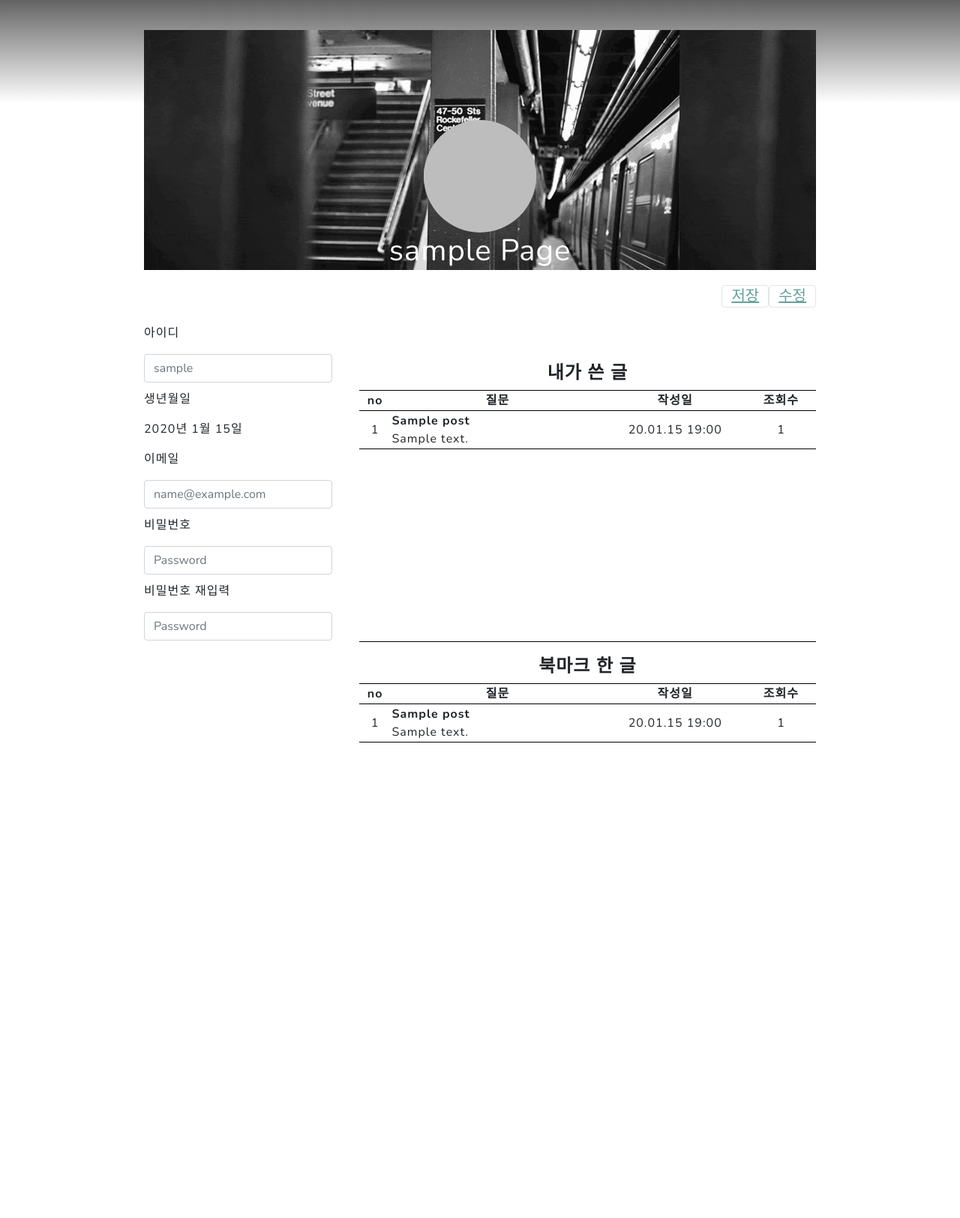
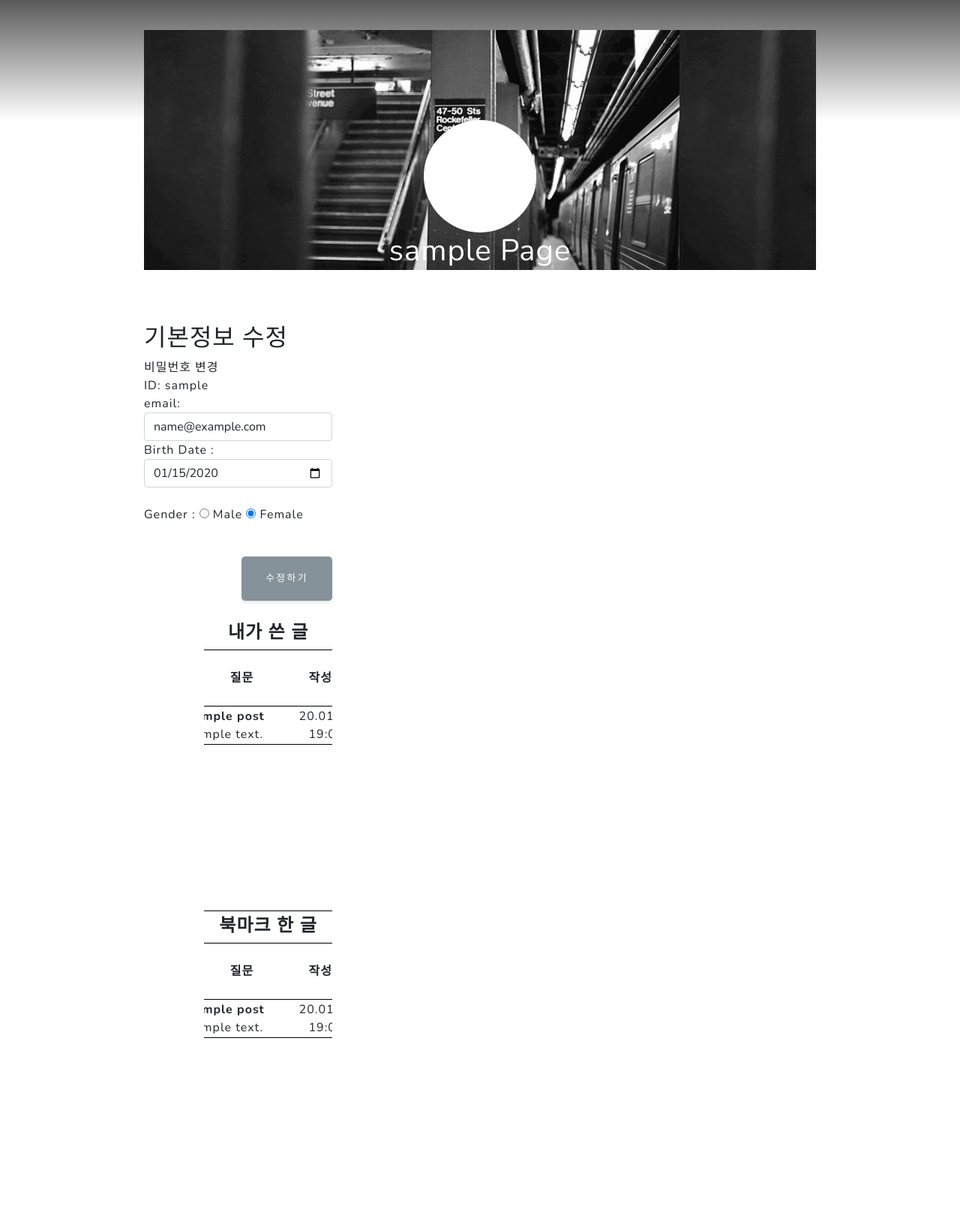
Before and after one commit to JinMinji/SubChat, a Django app: page /profile/test/ in a window 1280 px wide. Shown: the part 88-1712 px from the top of the page at 75% size. Before the commit the page ends 1078 px from the top, so only its background shows below. Run offline with Django 4.2, Linux system fonts and the light colour scheme; a user stored in the database is signed in; tables that the repository leaves empty hold one stand-in row (values such as "Sample post"); some libraries are stand-ins or nearby versions.

Commit message:
페이지네이션 중앙정렬, 마이페이지 수정 연동

```diff
--- a/subchat_pj/freeapp/static/freeapp/post.css
+++ b/subchat_pj/freeapp/static/freeapp/post.css
@@ -30,10 +30,14 @@
 ul.pagination {
     list-style-type: none;
     margin: 0;
+    margin-top: 10px;
     padding: 0;
     overflow: hidden;
     background-color: transparent;
-    text-align: center;
+
+    flex-direction: row;
+    flex-wrap: wrap;
+    justify-content: center;
 }
 
 li.page-item {
--- a/subchat_pj/freeapp/templates/freeapp/post_list.html
+++ b/subchat_pj/freeapp/templates/freeapp/post_list.html
@@ -13,9 +13,9 @@
 
         <ul id="post_menu" style="list-style-type: none;">
             {% if user.is_authenticated %}
-                <li style="float:right; text-align:center;"><button onclick="location.href='{% url 'free:create' %}'">글쓰기&#9997;</button></li>
+                <li style="float:right; text-align:center;"><button class="button" onclick="location.href='{% url 'free:create' %}'">글쓰기&#9997;</button></li>
             {% else %}
-                <li style="float:right; text-align:center;"><button onclick="location.href='{% url 'accounts:login' %}'">글쓰기&#9997;</button></li>
+                <li style="float:right; text-align:center;"><button class="button" onclick="location.href='{% url 'accounts:login' %}'">글쓰기&#9997;</button></li>
             {% endif %}
         </ul>
 
@@ -95,6 +95,7 @@
         </li>
     {% endif %}
 </ul>
+
 {% endif %}
 {% if messages %}
     {{ message.tag }}
--- a/subchat_pj/profileapp/static/profileapp/mypage.css
+++ b/subchat_pj/profileapp/static/profileapp/mypage.css
@@ -52,7 +52,7 @@
 }
 
 .container2{
-    margin-bottom: 20%;
+    margin-bottom: 0%;
 }
 
 
--- a/subchat_pj/profileapp/templates/profileapp/mypage_bak.html
+++ b/subchat_pj/profileapp/templates/profileapp/mypage_bak.html
@@ -2,56 +2,56 @@
 {% block content %}
 {% load static %}
 <link rel="stylesheet" href="{% static 'profileapp/mypage.css' %}">
+<link href="{% static 'profileapp/emoji_select.css' %}" rel="stylesheet" >
+
 <body></body>
 <div class="mypage">
     <div class = "page" >
         <div class="page2">
-                <div class="box" style="background: #BDBDBD;">
-                    <img class="profile" >
+            <div class="box" style="background: #fff;">
+                <div onclick="window.open(href='{% url 'profile:emoji'%}','이모지변경','width=600,height=700,location=no,status=no,scrollbars=yes');" style="text-align: center; font-size:70pt; cursor:pointer">{{my_emoji|safe}}</div>
             </div>
                 <h1 style="text-align: center;">{{user}} Page</h1>
         </div>
     </div>
 
-        <div>
-            <button class = "modifybar" type = "button">
-                <a href = "#">수정</a>
-            </button>
-        </div>
-        <div>
-            <button class = "savebar" type = "button">
-                <a href = "#">저장</a>
-            </button>
-        </div>
     <div class = "aside" >
-            <div class = "box1">
-            <p>아이디</p>
-            <input type="text" name="username" id="username" value="" class="form-control input-lg" placeholder="{{user}}">
-<!--            <p class = "box2"> {{user}}</p>-->
-            </div>
-            <div class = "box1">
-            <p > 생년월일</p>
-            <p class = "box2">{{user.birth}}</p>
-            </div>
-            <div class = "box1">
-            <p > 이메일</p>
-<!--            <p class = "box2">{{user.email}}</p>-->
-            <input type="text" name="email" id="email" value="" class="form-control input-lg" placeholder="{{user.email}}">
-            </div>
-            <div class = "box1">
-            <p > 비밀번호</p>
-            <input type="password" name="password1" id="password1" value="" class="form-control input-lg" placeholder="Password">
-            </div>
-            <div class = "box1">
-            <p > 비밀번호 재입력</p>
-            <input type="password" name="password2" id="password2" value="" class="form-control input-lg" placeholder="Password">
-            </div>
-
-        </div>
-
+        <h2>기본정보 수정</h2>
+        <span onclick="window.open(href='{% url 'profile:change_password'%}','비밀번호변경','width=300,height=300,location=no,status=no,scrollbars=yes');" style="cursor:pointer">비밀번호 변경</span>
+        <form method="post" action=".">
+         {% csrf_token %}
+         {% include "form_errors.html" %}
+            <label>ID: </label>
+            <label>{{form.username.value|default_if_none:''}}</label>
+            <br>
+            <label>email: </label>
+            <input type="text" name="email" id="email" class="form-control input-lg" value="{{form.email.value|default_if_none:''}}"/>
+            <label>Birth Date : </label>
+            <input type="date" class="form-control input-lg" id="birth" name="birth" value="{{user.birth|date:'Y-m-d'}}">
+            <br>
+            <label>Gender : </label>
+            {%if form.gender.value == 'M'%}
+                <label class="radio-inline">
+                    <input type="radio" name="gender" value="M" id=male checked="True" /> Male
+                </label>
+                <label class="radio-inline">
+                    <input type="radio" name="gender" value="F" id=female /> Female
+                </label>
+            {%else%}
+            <label class="radio-inline">
+                    <input type="radio" name="gender" value="M" id=male /> Male
+                </label>
+                <label class="radio-inline">
+                    <input type="radio" name="gender" value="F" id=female checked="True"/> Female
+                </label>
+            {%endif%}
+            <br>
+            <br>
+            <button class="btn btn-lg btn-primary btn-block signup-btn" type="submit">수정하기</button>
+        </form>
         <div class="section">
             <div class ="section2" style="overflow-y:scroll; height:50%; border-collapse:collapse;" >
-            <th >
+                <th>
                     <h4 style = "text-align: center; padding-top: 10px; "><span><strong>내가 쓴 글</strong></span></h4>
                 </th>
 
@@ -77,6 +77,7 @@
                     </table>
                 </div>
             </div>
+
             <div class ="section2" style="overflow-y:scroll; height:50%; border-collapse:collapse; border-top: 1px solid black;">
                 <th>
                     <h4 style = "text-align: center;"><span><strong>북마크 한 글</strong></span></h4>
@@ -104,9 +105,11 @@
                     </div>
                 </div>
         </div>
-
+    </div>
 </div>
 
+
 <script src="https://cdn.jsdelivr.net/npm/bootstrap@5.1.3/dist/js/bootstrap.bundle.min.js"></script>
+<script src = "{%static 'profileapp/emoji_select.js'%}"></script>
 
 {% endblock %}
```
Also changed, not shown: subchat_pj/profileapp/templates/profileapp/mypage.html (+12 -10 lines). Lines whose indentation alone changed are shown as unchanged.
